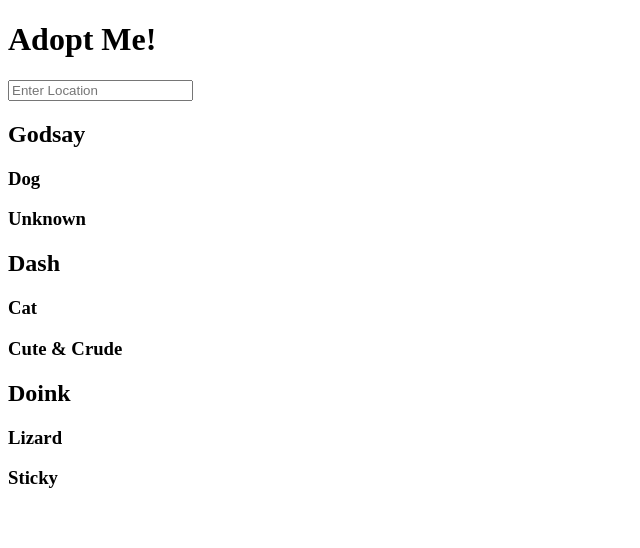
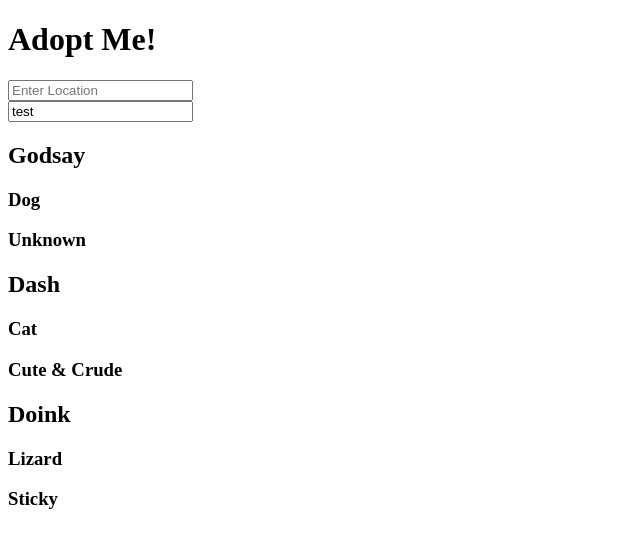
Before and after one commit to nikhilkuyya-workshop-fork-for-learning/sample-app-react-v8, a React (Vite) app: page / in a window 1280 px wide. Shown: the top 548 px of the page, without its empty margins (0-640 px from the left). Built offline with nearby package versions, Linux system fonts and the light colour scheme.

Commit message:
chore: feat no state component

```diff
--- a/src/App.tsx
+++ b/src/App.tsx
@@ -1,11 +1,13 @@
 import { createRoot } from 'react-dom/client'
 import Pet from './Pet';
 import SearchParams from './SearchParams';
+import NoStateSearchParams from './NoStateSearchParams';
 
 const App = () =>
   (<main>
     <h1>Adopt Me!</h1>
     <SearchParams />
+    <NoStateSearchParams />
     <Pet name="Godsay" animal="Dog" breed="Unknown" />
     <Pet name="Dash" animal="Cat" breed="Cute & Crude" />
     <Pet name="Doink" animal="Lizard" breed="Sticky" />
--- /dev/null
+++ b/src/NoStateSearchParams.tsx
@@ -0,0 +1,17 @@
+const NoStateSearchParams = () => {
+  const location = 'test';
+  // to test thre renders
+  console.log('hi, nostate searchParms')
+  return (
+    <div>
+    <form>
+    <label htmlFor="location">
+    <input id="location"
+    placeholder="Enter Location" defaultValue={location} />
+    </label>
+    </form>
+    </div>
+  );
+}
+
+export default NoStateSearchParams;
```
